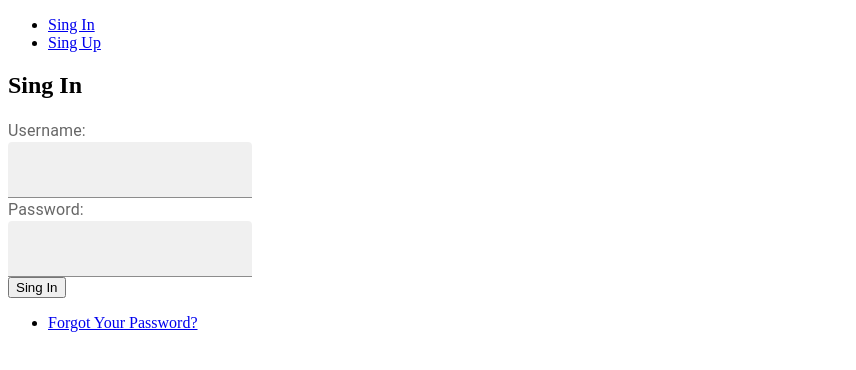
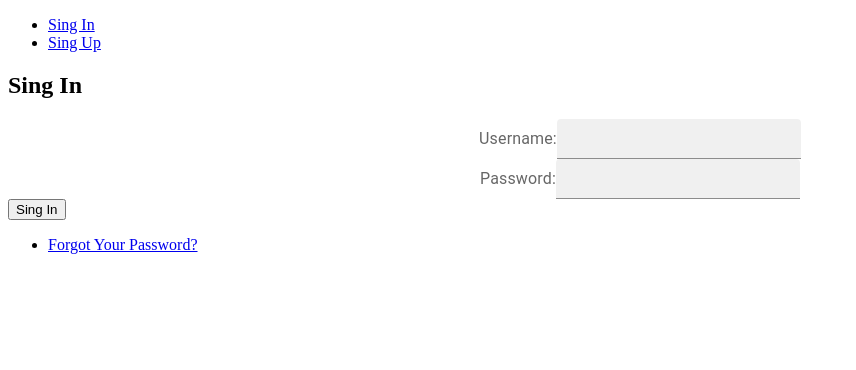
Before and after one commit to Amir-Aminian/schedule-assistant, a React (Create React App) app: page / in a window 1280 px wide. Shown: the top 370 px of the page, without its empty margins (0-856 px from the left). Built offline with nearby package versions, Linux system fonts and the light colour scheme.

Commit message:
updated input form component with material ui

```diff
--- a/src/components/forms/InputForm.js
+++ b/src/components/forms/InputForm.js
@@ -1,13 +1,12 @@
-import { forwardRef } from "react";
-import { InputLabel, TextField } from '@mui/material';
+import { InputLabel, TextField, Grid } from '@mui/material';
 
-const InputForm = ({ type, nameId, text }, ref) => {
+const InputForm = ({ type, id, text }) => {
     return (
-        <div>
-            <InputLabel htmlFor={nameId}>{text}</InputLabel>
-            <TextField type={type} ref={ref} name={nameId} id={nameId} variant="filled" />
-        </div>
+        <Grid container direction="row" alignItems="center" justifyContent="center">
+            <InputLabel htmlFor={id}>{text}</InputLabel>
+            <TextField type={type} id={id} variant="filled" size="small" hiddenLabel />
+        </Grid>
     )
 }
 
-export default forwardRef(InputForm);
+export default InputForm;
```
